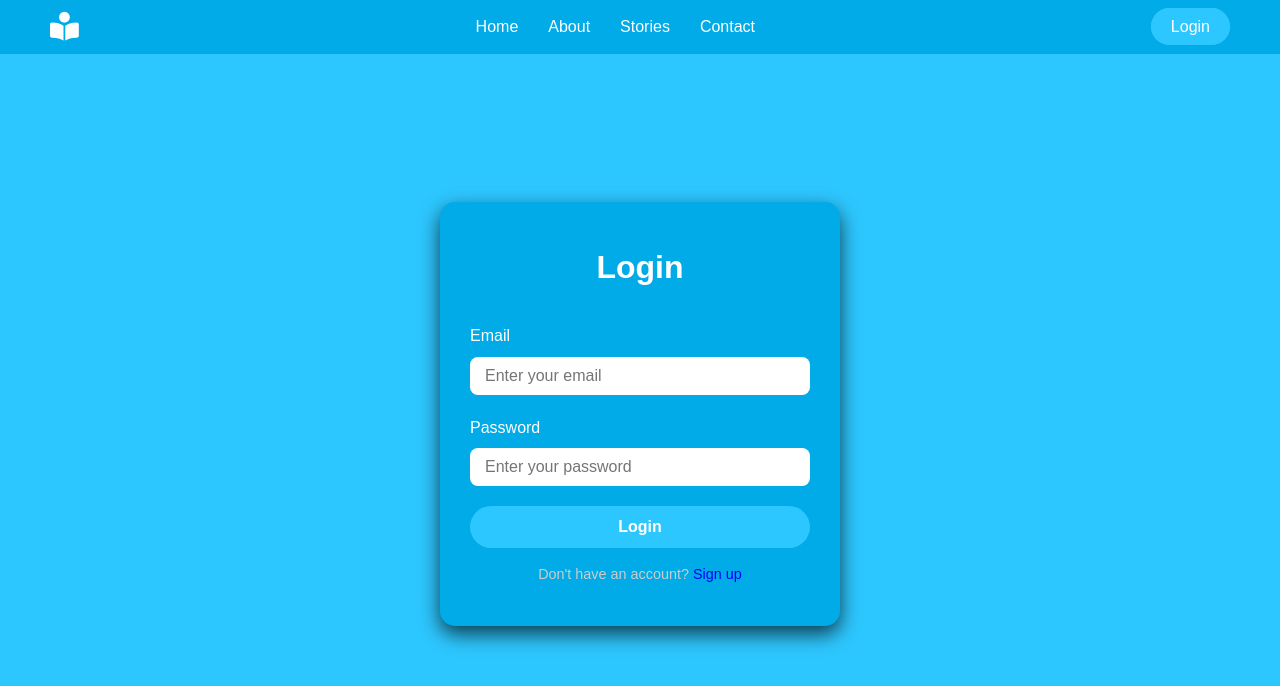
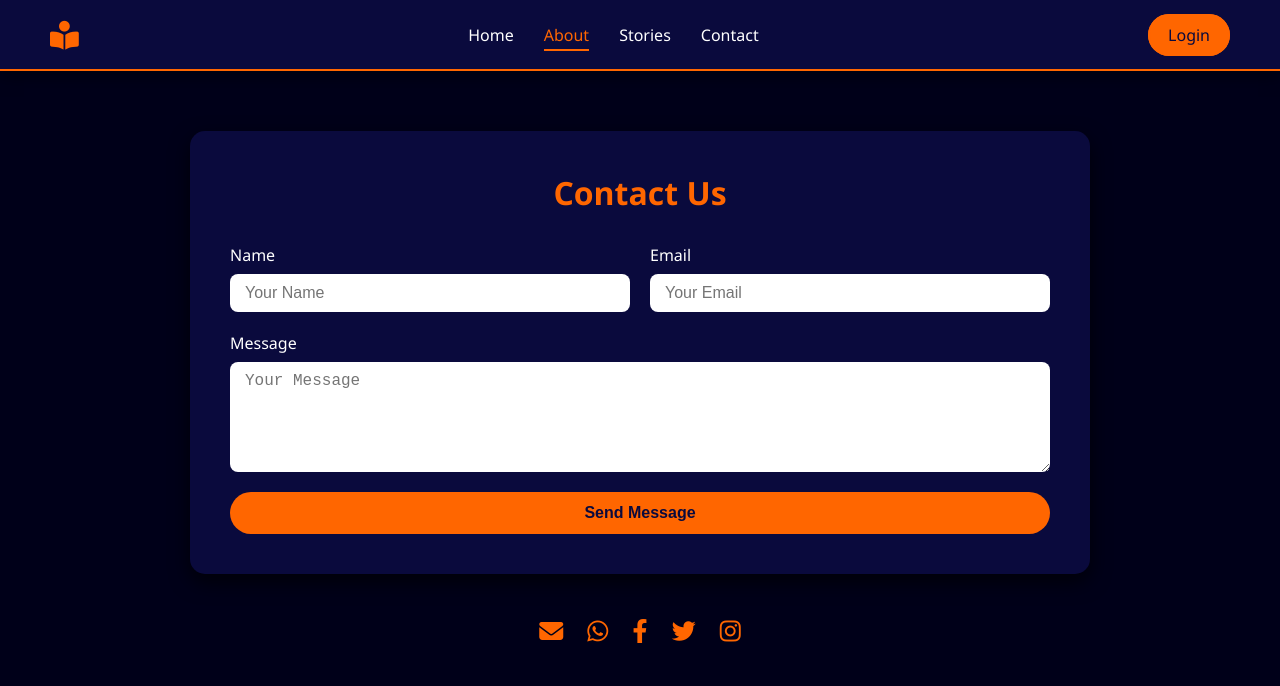
Before and after one commit to prohamzahmohammed-crypto/ShortStories, a plain HTML site: page html/contact.html in a window 1280 px wide. Drawn offline with Linux system fonts and the light colour scheme.

Commit message:
Update contact.html

```diff
--- a/html/contact.html
+++ b/html/contact.html
@@ -3,8 +3,9 @@
 <head>
     <meta charset="UTF-8">
     <meta name="viewport" content="width=device-width, initial-scale=1.0">
-    <title>Login</title>
-    <link rel="stylesheet" href="../css/login.css">
+    <title>Contact Us</title>
+    <link rel="stylesheet" href="../css/contact.css">
+
     <link rel="stylesheet" href="https://cdnjs.cloudflare.com/ajax/libs/font-awesome/6.4.2/css/all.min.css">
 </head>
 <body>
@@ -17,31 +18,47 @@
                 <li><a href="../index.html">Home</a></li>
                 <li><a href="about.html" class="active">About</a></li>
                 <li><a href="stories.html">Stories</a></li>
-                <li><a href="contact.html">Contact</a></li>
+                <li><a href="#">Contact</a></li>
             </ul>
         </nav>
         <div class="login">
-            <a href="#">Login</a>
+            <a href="login.html">Login</a>
         </div>
     </header>
 
-    <!-- Main Content -->
     <main>
-        <div class="login-container">
-            <h1>Login</h1>
-            <form action="#" method="POST">
-                <div class="form-group">
-                    <label for="email">Email</label>
-                    <input type="email" id="email" name="email" placeholder="Enter your email" required>
+        <div class="contact-container">
+            <h1>Contact Us</h1>
+            <form action="mailto:Dr.hamzah.mohammed@gmail.com" method="POST" enctype="text/plain">
+                <div class="form-row">
+                    <div class="form-group">
+                        <label for="name">Name</label>
+                        <input type="text" id="name" name="name" placeholder="Your Name" required>
+                    </div>
+                    <div class="form-group">
+                        <label for="email">Email</label>
+                        <input type="email" id="email" name="email" placeholder="Your Email" required>
+                    </div>
                 </div>
-                <div class="form-group">
-                    <label for="password">Password</label>
-                    <input type="password" id="password" name="password" placeholder="Enter your password" required>
+                <div class="form-row">
+                    <div class="form-group full-width">
+                        <label for="message">Message</label>
+                        <textarea id="message" name="message" rows="5" placeholder="Your Message" required></textarea>
+                    </div>
                 </div>
-                <button type="submit">Login</button>
-                <p class="signup-text">Don't have an account? <a href="signup.html">Sign up</a></p>
+                <button type="submit">Send Message</button>
             </form>
         </div>
+
+        <footer>
+            <div class="social-icons">
+                <a href="mailto:Dr.hamzah.mohammed@gmail.com"><i class="fas fa-envelope"></i></a>
+                <a href="#"><i class="fab fa-whatsapp"></i></a>
+                <a href="#"><i class="fab fa-facebook-f"></i></a>
+                <a href="#"><i class="fab fa-twitter"></i></a>
+                <a href="#"><i class="fab fa-instagram"></i></a>
+            </div>
+        </footer>
     </main>
 </body>
 </html>
```
